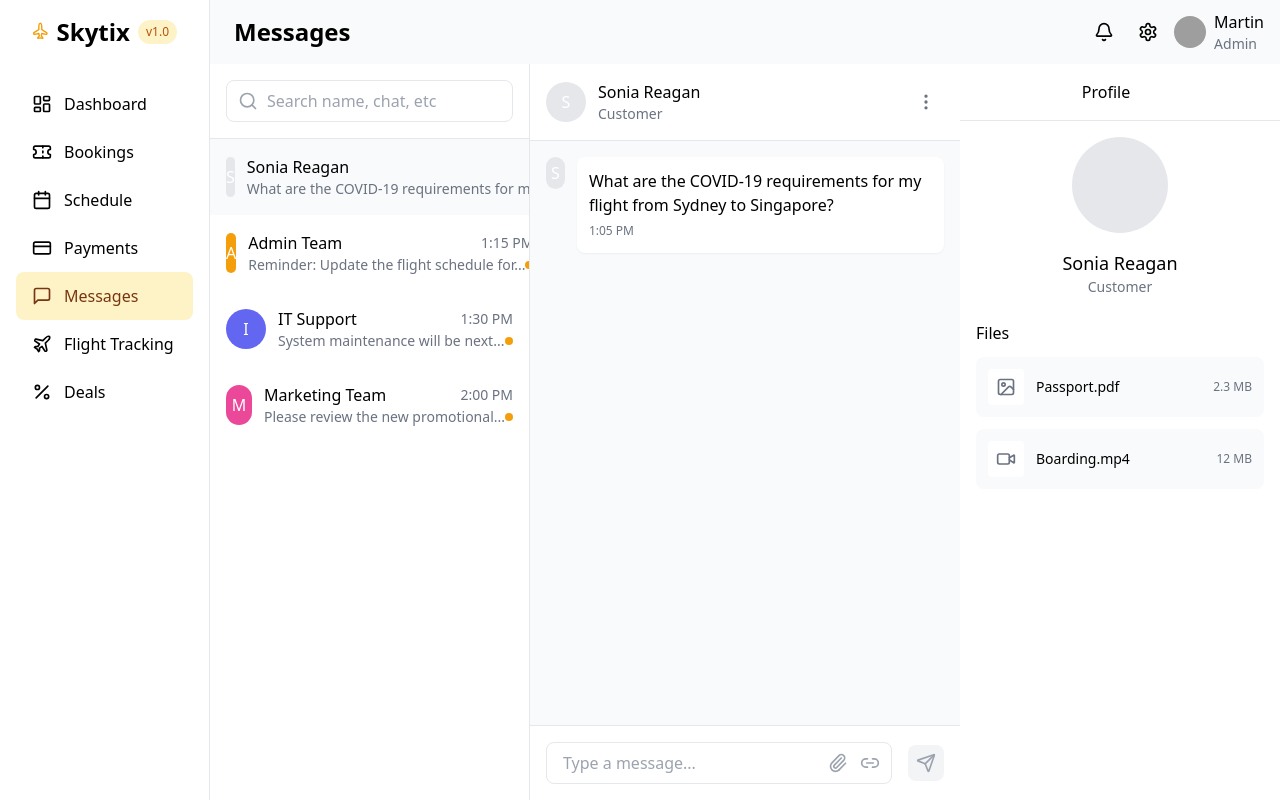
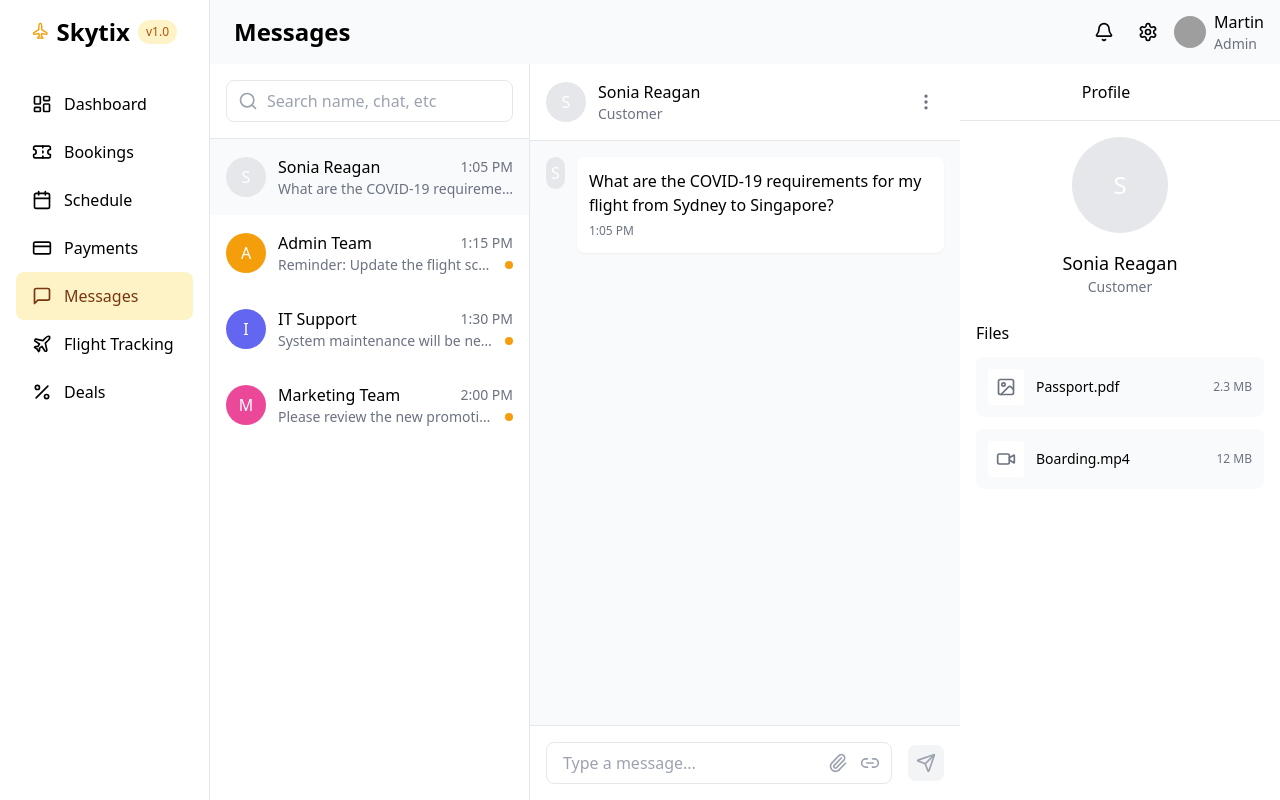
Before and after one commit to NikhilAnpat/ticketBookingAdmin, a React (Vite) app: page /messages in a window 1280 px wide. Built offline with nearby package versions, Linux system fonts and the light colour scheme; grey boxes are pictures that could not be loaded.

Commit message:
fix message UI fixing

```diff
--- a/src/screens/Messages.tsx
+++ b/src/screens/Messages.tsx
@@ -81,7 +81,7 @@ const ChatSidebar = ({ selectedChat, onSelectChat, isMobile }: { selectedChat: s
   );
 
   return (
-    <div className={`${isMobile ? 'w-full' : 'w-80'} border-r bg-white flex flex-col h-full`}>
+    <div className={`${isMobile ? 'w-full' : 'w-[320px] min-w-[320px]'} border-r bg-white flex flex-col h-full`}>
       <div className="p-4 border-b">
         <div className="relative">
           <Search className="w-5 h-5 absolute left-3 top-1/2 transform -translate-y-1/2 text-gray-400" />
@@ -95,10 +95,8 @@ const ChatSidebar = ({ selectedChat, onSelectChat, isMobile }: { selectedChat: s
         </div>
       </div>
 
-      {searchQuery ? (
       <div className="flex-1 overflow-y-auto">
-          {filteredChats.length > 0 ? (
-            filteredChats.map((group) => (
+        {(searchQuery ? filteredChats : chatGroups).map((group) => (
           <div
             key={group.id}
             className={`p-4 cursor-pointer hover:bg-gray-50 ${
@@ -114,63 +112,28 @@ const ChatSidebar = ({ selectedChat, onSelectChat, isMobile }: { selectedChat: s
                   {group.name.charAt(0)}
                 </div>
               )}
-                  <div className="flex-1">
+              <div className="flex-1 min-w-0">
                 <div className="flex items-center justify-between">
-                      <h3 className="font-medium">{group.name}</h3>
-                      <span className="text-sm text-gray-500">{group.messages[0].time}</span>
+                  <h3 className="font-medium truncate">{group.name}</h3>
+                  <span className="text-sm text-gray-500 ml-2 flex-shrink-0">{group.messages[0].time}</span>
                 </div>
                 <div className="flex items-center justify-between">
                   <p className="text-sm text-gray-500 truncate">{group.messages[0].content}</p>
                   {group.messages[0].unread && (
-                        <span className="w-2 h-2 bg-amber-500 rounded-full"></span>
+                    <span className="w-2 h-2 bg-amber-500 rounded-full flex-shrink-0 ml-2"></span>
                   )}
                 </div>
               </div>
             </div>
           </div>
-            ))
-          ) : (
+        ))}
+        {searchQuery && filteredChats.length === 0 && (
           <div className="p-4 text-center text-gray-500">
             <p>No results found</p>
             <p className="text-sm">Try searching with different keywords</p>
           </div>
         )}
       </div>
-      ) : (
-        <div className="flex-1 overflow-y-auto">
-          {chatGroups.map((group) => (
-            <div
-              key={group.id}
-              className={`p-4 cursor-pointer hover:bg-gray-50 ${
-                selectedChat === group.id ? 'bg-gray-50' : ''
-              }`}
-              onClick={() => onSelectChat(group.id)}
-            >
-              <div className="flex items-center space-x-3">
-                {group.icon ? (
-                  <img src={group.icon} alt={group.name} className="w-10 h-10 rounded-full" />
-                ) : (
-                  <div className={`w-10 h-10 rounded-full ${group.color || 'bg-gray-200'} flex items-center justify-center text-white font-medium`}>
-                    {group.name.charAt(0)}
-                  </div>
-                )}
-                <div className="flex-1">
-                  <div className="flex items-center justify-between">
-                    <h3 className="font-medium">{group.name}</h3>
-                    <span className="text-sm text-gray-500">{group.messages[0].time}</span>
-                  </div>
-                  <div className="flex items-center justify-between">
-                    <p className="text-sm text-gray-500 truncate">{group.messages[0].content}</p>
-                    {group.messages[0].unread && (
-                      <span className="w-2 h-2 bg-amber-500 rounded-full"></span>
-                    )}
-                  </div>
-                </div>
-              </div>
-            </div>
-          ))}
-        </div>
-      )}
     </div>
   );
 };
@@ -355,8 +318,13 @@ const ChatMain = ({ selectedChat, onBack, onShowProfile, isMobile }: { selectedC
   );
 };
 
-const ChatInfo = ({ onBack, isMobile }: { onBack?: () => void, isMobile?: boolean }) => (
-  <div className={`${isMobile ? 'w-full' : 'w-80'} bg-white h-full flex flex-col`}>
+const ChatInfo = ({ onBack, isMobile, selectedChat }: { onBack?: () => void, isMobile?: boolean, selectedChat: string }) => {
+  const selectedUser = chatGroups.find(group => group.id === selectedChat);
+
+  if (!selectedUser) return null;
+
+  return (
+    <div className={`${isMobile ? 'w-full' : 'w-[320px] min-w-[320px]'} bg-white h-full flex flex-col`}>
       <div className="p-4 border-b flex items-center justify-between">
         {onBack && (
           <button onClick={onBack} className="p-1 hover:bg-gray-100 rounded-lg">
@@ -370,9 +338,15 @@ const ChatInfo = ({ onBack, isMobile }: { onBack?: () => void, isMobile?: boolea
       <div className="flex-1 overflow-y-auto p-4">
         <div className="space-y-6">
           <div className="text-center">
-          <div className="w-24 h-24 bg-gray-200 rounded-full mx-auto mb-4"></div>
-          <h4 className="font-medium text-lg">Sonia Reagan</h4>
-          <p className="text-sm text-gray-500">Customer</p>
+            {selectedUser.icon ? (
+              <img src={selectedUser.icon} alt={selectedUser.name} className="w-24 h-24 rounded-full mx-auto mb-4" />
+            ) : (
+              <div className={`w-24 h-24 rounded-full ${selectedUser.color || 'bg-gray-200'} mx-auto mb-4 flex items-center justify-center text-white text-2xl font-medium`}>
+                {selectedUser.name.charAt(0)}
+              </div>
+            )}
+            <h4 className="font-medium text-lg">{selectedUser.name}</h4>
+            <p className="text-sm text-gray-500">{selectedUser.role}</p>
           </div>
 
           <div>
@@ -402,6 +376,7 @@ const ChatInfo = ({ onBack, isMobile }: { onBack?: () => void, isMobile?: boolea
       </div>
     </div>
   );
+};
 
 export default function Messages() {
   const [selectedChat, setSelectedChat] = React.useState(chatGroups[0].id);
@@ -442,7 +417,7 @@ export default function Messages() {
       case 'chat':
         return <ChatMain selectedChat={selectedChat} onBack={handleBack} onShowProfile={handleShowProfile} isMobile={true} />;
       case 'profile':
-        return <ChatInfo onBack={handleBack} isMobile={true} />;
+        return <ChatInfo onBack={handleBack} isMobile={true} selectedChat={selectedChat} />;
     }
   }
 
@@ -450,7 +425,7 @@ export default function Messages() {
     <div className="flex h-[calc(100vh-4rem)]">
       <ChatSidebar selectedChat={selectedChat} onSelectChat={setSelectedChat} isMobile={false} />
       <ChatMain selectedChat={selectedChat} onBack={handleBack} onShowProfile={handleShowProfile} isMobile={false} />
-      <ChatInfo isMobile={false} />
+      <ChatInfo isMobile={false} selectedChat={selectedChat} />
     </div>
   );
 }
```
Lines whose indentation alone changed are shown as unchanged.
